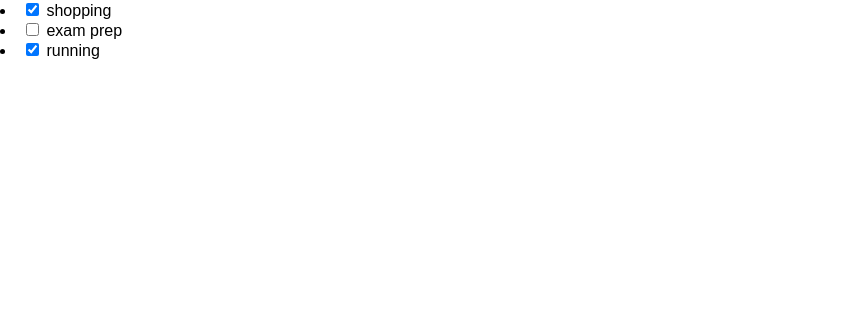
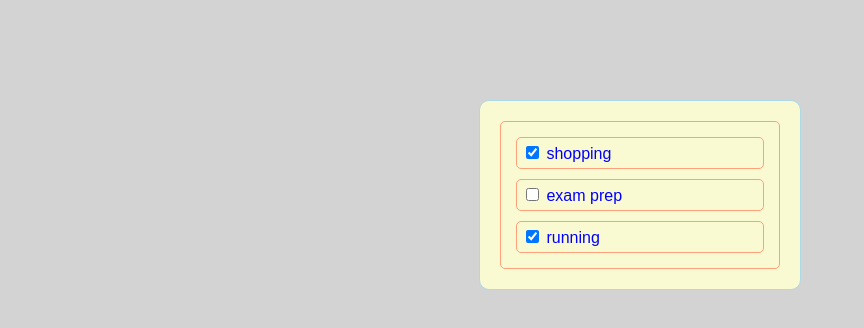
Before and after one commit to syedgd/todo-app, a React (Create React App) app: page / in a window 1280 px wide. Shown: the top 328 px of the page, without its empty margins (0-864 px from the left). Built offline with nearby package versions, Linux system fonts and the light colour scheme.

Commit message:
updated of css

```diff
--- a/src/App.css
+++ b/src/App.css
@@ -1,18 +1,28 @@
 .App {
-  text-align: center;
+  border: 1px solid lightblue;
+  width: 300px;
+  padding: 10px;
+  margin: auto;
+  margin-top: 100px;
+  color: blue;
+  background-color: lightgoldenrodyellow;
+  border-radius: 10px;
 }
 
-.App-logo {
-  animation: App-logo-spin infinite 20s linear;
-  height: 80px;
+.TodoList {
+  padding: 5px;
+  margin: 10px;
+  border: 1px solid lightsalmon;
+  border-radius: 5px;
 }
 
-.App-header {
-  background-color: #222;
-  height: 150px;
-  padding: 20px;
-  color: white;
+.TodoItem {
+  padding: 5px;
+  margin: 10px;
+  border: 1px solid lightsalmon;
+  border-radius: 5px;
 }
+
 
 .App-title {
   font-size: 1.5em;
--- a/src/App.js
+++ b/src/App.js
@@ -1,5 +1,5 @@
 import React, { Component } from 'react';
-//import './App.css';
+import './App.css';
 
 
 class TodoItem extends Component {
@@ -17,9 +17,9 @@ class TodoItem extends Component {
 
 
     return (
-      <div>
+      <div className="TodoItem">
 
-            <li> <input type='checkbox' checked={isDone} onChange={this.updateTodo()}  value= {this.props.todo.id} /> {this.props.todo.title}</li>
+            <input type='checkbox' checked={isDone} onChange={this.updateTodo()}  value= {this.props.todo.id} /> {this.props.todo.title}
 
       </div>
     );
@@ -30,6 +30,7 @@ class TodoItem extends Component {
 class TodoList extends Component {
 
   render() {
+
    var todos = this.props.todos.map((todo, index)=>{
         return(
           <div>
@@ -38,7 +39,8 @@ class TodoList extends Component {
         );
     });
 
-    return (todos);
+
+    return (<div className='TodoList'>{todos}</div>);
   }
 }
 
@@ -64,7 +66,7 @@ class App extends Component {
 
   render() {
     return (
-      <div>
+      <div className='App'>
         <TodoList todos = {this.state.todos} onClick={ todo => this.updateTodo(todo)} />
       </div>
     );
--- a/src/index.css
+++ b/src/index.css
@@ -2,4 +2,5 @@ body {
   margin: 0;
   padding: 0;
   font-family: sans-serif;
+  background-color: lightgrey;
 }
```
Also changed, not shown: 1 other file (tests, documents, lock files or other folders).
